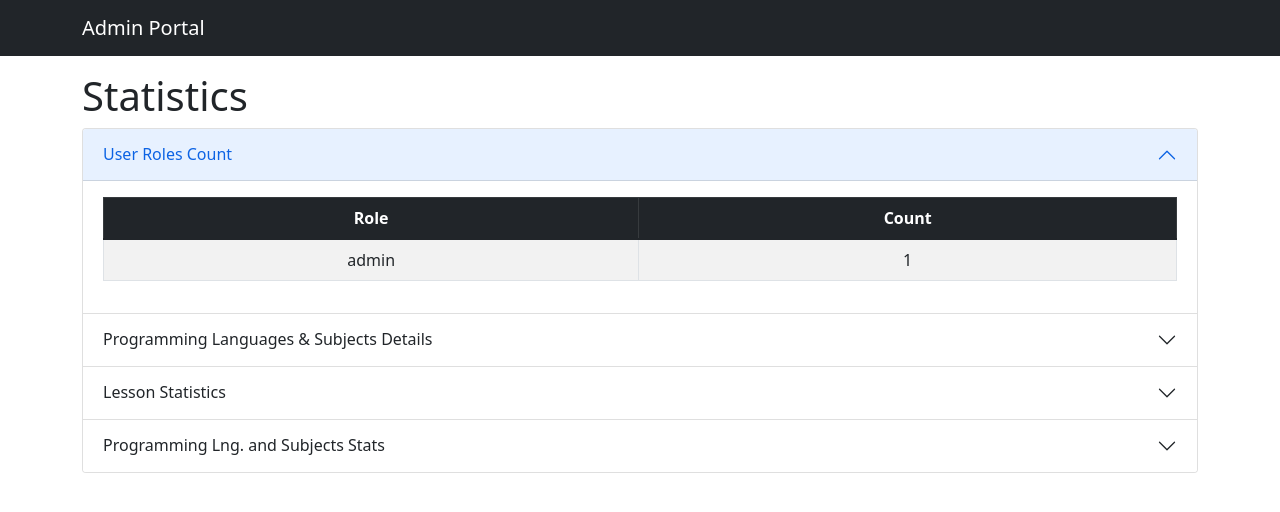
After one commit to Martinnnnnns/SGPYear2, a Django app: template tutorials/templates/admin_stats.html in a window 1280 px wide. The commit adds this page. Shown: the top 512 px of the page. Run offline with Django 3.2, Linux system fonts and the light colour scheme; the template is opened without the code that fills it: most values are stand-ins (such as "Sample title", 1, 10 or a date in 2020); some libraries are stand-ins or nearby versions.

Commit message:
Implement admin statistics page

```diff
--- a/code_tutors/urls.py
+++ b/code_tutors/urls.py
@@ -47,5 +47,6 @@ urlpatterns = [
     path('tutor_page/schedule_sessions', views.schedule_sessions, name='schedule_sessions'),
     path('tutor_page/reports', views.reports, name='reports'),
     path('trigger_matching/', views.trigger_matching, name='trigger_matching'),
+    path('admin_stats/', views.admin_stats, name='admin_stats'),
     ]
 urlpatterns += static(settings.STATIC_URL, document_root=settings.STATIC_ROOT)
--- a/tutorials/templates/admin_dashboard.html
+++ b/tutorials/templates/admin_dashboard.html
@@ -29,7 +29,12 @@
       <a href="{% url 'admin_student_list' %}" class="btn btn-primary btn-lg m-2">Students</a>
       <a href="{% url 'admin_tutor_list' %}" class="btn btn-primary btn-lg m-2">Tutors</a>
       <a href="{% url 'admin_bookings_list' %}" class="btn btn-primary btn-lg m-2">Bookings</a>
+
+    </div>
+    <div class="col-12 text-center">
       <a href="{% url 'trigger_matching' %}" class="btn btn-primary btn-lg m-2">Match Tutors</a>
+      <a href="{% url 'admin_stats' %}" class="btn btn-primary btn-lg m-2">Statistics</a>
+
     </div>
   </div>
 {% endblock %}
--- /dev/null
+++ b/tutorials/templates/admin_stats.html
@@ -0,0 +1,202 @@
+{% extends 'base_content.html' %}
+{% block navbar %}
+  <nav class="navbar navbar-expand-lg navbar-dark bg-dark mb-3">
+    <div class="container">
+      <a class="navbar-brand" href="{% url 'admin_dashboard' %}">
+        Admin Portal
+      </a>
+      <button class="navbar-toggler" type="button" data-bs-toggle="collapse" data-bs-target="#navbarSupportedContent" aria-controls="navbarSupportedContent" aria-expanded="false" aria-label="Toggle navigation">
+        <span class="navbar-toggler-icon"></span>
+      </button>
+      {% if user.is_authenticated %}
+        {% include 'partials/menu.html' %}
+      {% endif %}
+    </div>
+  </nav>
+{% endblock %}
+
+
+{% block content %}
+
+<div class="container">
+  <div class="row">
+    <div class="col-12">
+      <h1>Statistics</h1>
+    </div>
+
+    <div class="accordion" id="statisticsAccordion">
+        <!-- User Roles -->
+        <div class="accordion-item">
+            <h2 class="accordion-header" id="headingRoles">
+                <button class="accordion-button" type="button" data-bs-toggle="collapse" data-bs-target="#collapseRoles" aria-expanded="true" aria-controls="collapseRoles">
+                    User Roles Count
+                </button>
+            </h2>
+            <div id="collapseRoles" class="accordion-collapse collapse show" aria-labelledby="headingRoles" data-bs-parent="#statisticsAccordion">
+                <div class="accordion-body">
+                    <table class="table table-striped table-hover table-bordered">
+                        <thead class="table-dark">
+                            <tr>
+                                <th scope="col" class="text-center">Role</th>
+                                <th scope="col" class="text-center">Count</th>
+                            </tr>
+                        </thead>
+                        <tbody>
+                            {% for role in user_counts_by_role %}
+                            <tr>
+                                <td class="text-center">{{ role.role }}</td>
+                                <td class="text-center">{{ role.count }}</td>
+                            </tr>
+                            {% endfor %}
+                        </tbody>
+                    </table>
+                </div>
+            </div>
+        </div>
+
+        <!-- Programming Languages & Subjects -->
+        <div class="accordion-item">
+            <h2 class="accordion-header" id="headingLanguages">
+                <button class="accordion-button collapsed" type="button" data-bs-toggle="collapse" data-bs-target="#collapseLanguages" aria-expanded="false" aria-controls="collapseLanguages">
+                    Programming Languages & Subjects Details
+                </button>
+            </h2>
+            <div id="collapseLanguages" class="accordion-collapse collapse" aria-labelledby="headingLanguages" data-bs-parent="#statisticsAccordion">
+                <div class="accordion-body">
+                    <table class="table table-striped table-hover table-bordered">
+                        <thead class="table-dark">
+                            <tr>
+                                <th scope="col" class="text-center">Programming Language</th>
+                                <th scope="col" class="text-center">Subject</th>
+                                <th scope="col" class="text-center">Description</th>
+                            </tr>
+                        </thead>
+                        <tbody>
+                            {% for entry in language_subject_statistics %}
+                            <tr>
+                                <td class="text-center">{{ entry.language }}</td>
+                                <td class="text-center">{{ entry.subject }}</td>
+                                <td class="text-center">{{ entry.description }}</td>
+                            </tr>
+                            {% endfor %}
+                        </tbody>
+                    </table>
+                </div>
+            </div>
+        </div>
+
+        <!-- Lesson Statistics -->
+        <div class="accordion-item">
+            <h2 class="accordion-header" id="headingLessons">
+                <button class="accordion-button collapsed" type="button" data-bs-toggle="collapse" data-bs-target="#collapseLessons" aria-expanded="false" aria-controls="collapseLessons">
+                    Lesson Statistics
+                </button>
+            </h2>
+            <div id="collapseLessons" class="accordion-collapse collapse" aria-labelledby="headingLessons" data-bs-parent="#statisticsAccordion">
+                <div class="accordion-body">
+
+                    <div class="col-md-4">
+                        <div class="card shadow-sm">
+                            <div class="card-header bg-primary text-white">
+                                <h5 class="card-title">Total Lessons</h5>
+                            </div>
+                            <div class="card-body">
+                                <h3 class="card-text display-4">{{ total_lessons }}</h3>
+                            </div>
+                        </div>
+                    </div>
+
+                    <h2 class="mt-4 pb-3 font-weight-bold text-center text-primary">Busiest Tutors</h2>
+
+                    <table class="table table-striped table-hover table-bordered">
+                        <thead class="table-dark">
+                            <tr>
+                                <th>Tutor</th>
+                                <th>Number of Lessons</th>
+                            </tr>
+                        </thead>
+                        <tbody>
+                            {% for tutor in lessons_per_tutor %}
+                            <tr>
+                                <td>{{ tutor.tutor__first_name }}</td>
+                                <td>{{ tutor.lesson_count }}</td>
+                            </tr>
+                            {% endfor %}
+                        </tbody>
+                    </table>
+
+                    <h2 class="mt-4 pb-3 font-weight-bold text-center text-primary">Busiest Students</h2>
+
+                    <table class="table table-striped table-hover table-bordered">
+                        <thead class="table-dark">
+                            <tr>
+                                <th>Student</th>
+                                <th>Number of Lessons</th>
+                            </tr>
+                        </thead>
+                        <tbody>
+                            {% for student in lessons_per_student %}
+                            <tr>
+                                <td>{{ student.student__first_name }}</td>
+                                <td>{{ student.lesson_count }}</td>
+                            </tr>
+                            {% endfor %}
+                        </tbody>
+                    </table>
+
+                </div>
+            </div>
+        </div>
+
+        <!-- Programming Lng. and Subjects Stats -->
+        <div class="accordion-item">
+            <h2 class="accordion-header" id="headingLangStats">
+                <button class="accordion-button collapsed" type="button" data-bs-toggle="collapse" data-bs-target="#collapseLangStats" aria-expanded="false" aria-controls="collapseLangStats">
+                    Programming Lng. and Subjects Stats
+                </button>
+            </h2>
+            <div id="collapseLangStats" class="accordion-collapse collapse" aria-labelledby="headingLangStats" data-bs-parent="#statisticsAccordion">
+                <div class="accordion-body">
+                    <!-- Most Popular Languages -->
+                    <h2 class="mt-4 pb-3 font-weight-bold text-center text-primary">Most Popular Languages</h2>
+                    <table class="table table-striped table-hover table-bordered">
+                        <thead class="table-dark">
+                            <tr>
+                                <th>Language</th>
+                                <th>Number of Lessons</th>
+                            </tr>
+                        </thead>
+                        <tbody>
+                            {% for language in most_popular_languages %}
+                            <tr>
+                                <td>{{ language.language__name }}</td>
+                                <td>{{ language.language_count }}</td>
+                            </tr>
+                            {% endfor %}
+                        </tbody>
+                    </table>
+
+
+                    <!-- Most Popular Subjects -->
+                    <h2 class="mt-4 pb-3 font-weight-bold text-center text-primary">Most Popular Subjects</h2>
+                    <table class="table table-striped table-hover table-bordered">
+                        <thead class="table-dark">
+                            <tr>
+                                <th>Subject</th>
+                                <th>Number of Lessons</th>
+                            </tr>
+                        </thead>
+                        <tbody>
+                            {% for subject in most_popular_subjects %}
+                            <tr>
+                                <td>{{ subject.subject__name }}</td>
+                                <td>{{ subject.subject_count }}</td>
+                            </tr>
+                            {% endfor %}
+                        </tbody>
+                    </table>
+                </div>
+            </div>
+        </div>
+    </div>
+{% endblock %}
```
Also changed, not shown: tutorials/tests/views/test_admin_stats.py (added, +118 -0 lines), tutorials/views.py (+43 -1 lines), tutorials/migrations/0006_merge_20241130_1418.py (added).
